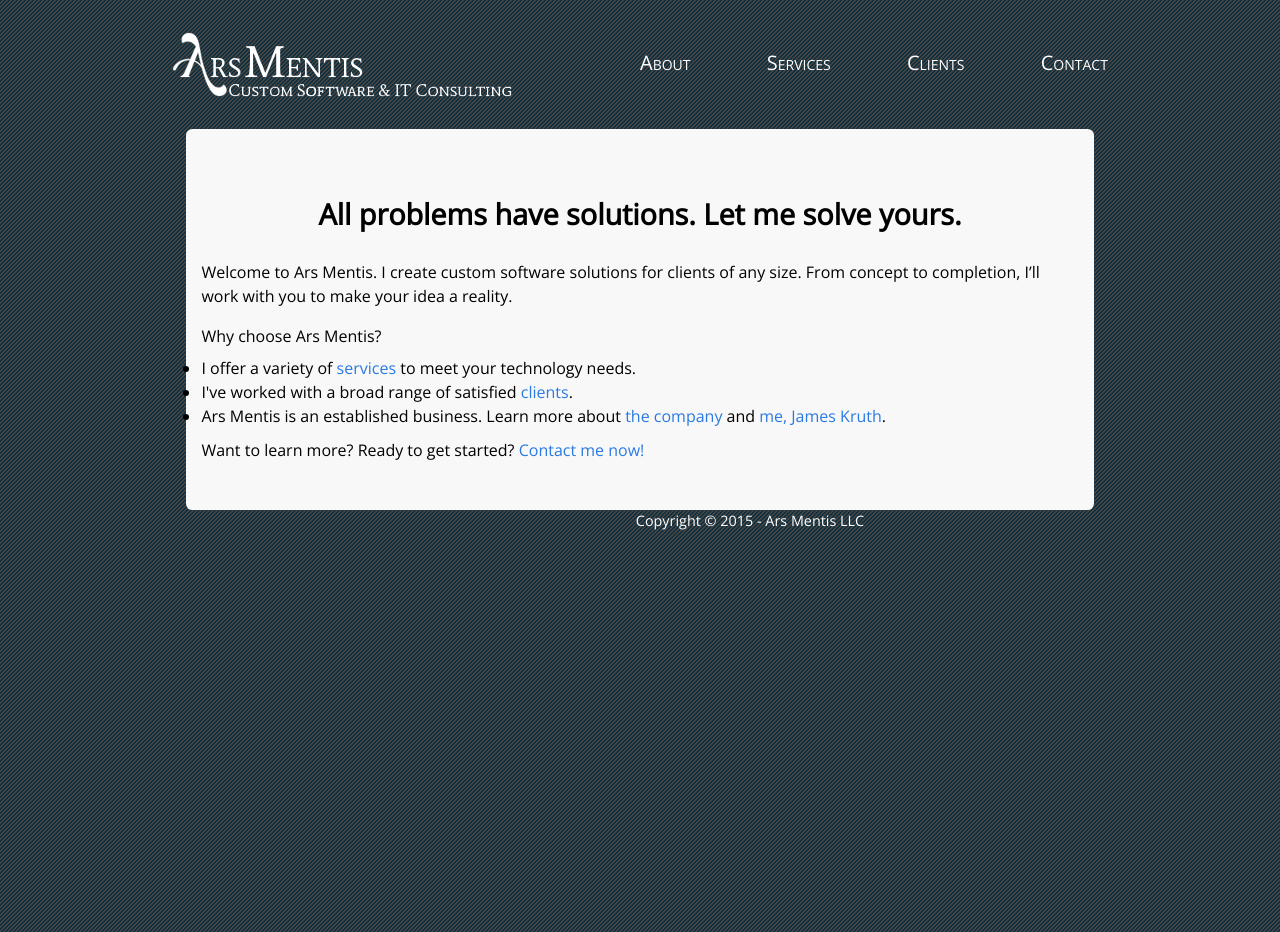
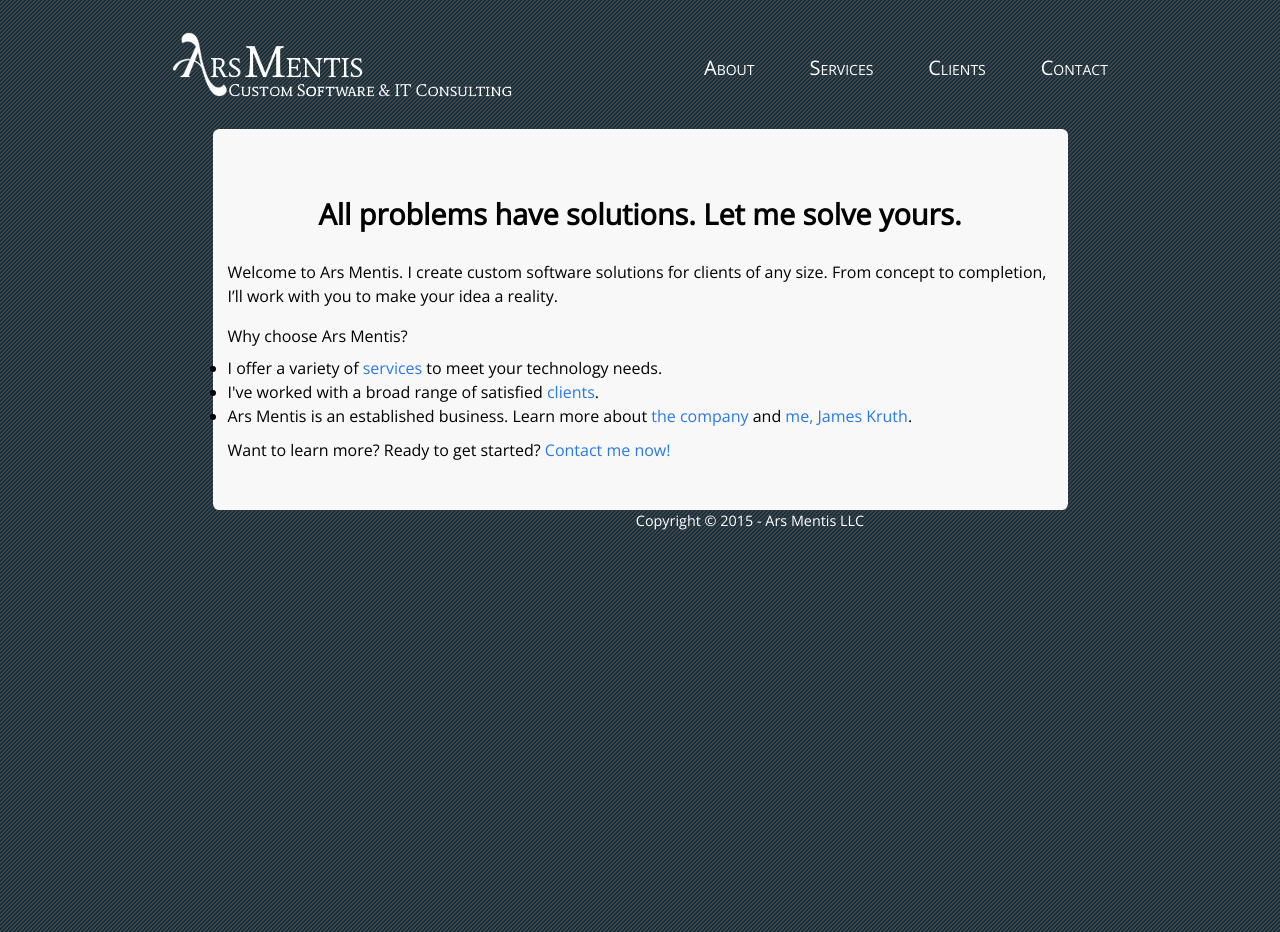
Before and after one commit to arsmentis/arsmentis-jekyll, a Jekyll site: the page built from index.html, in a window 1280 px wide. Built offline with Jekyll 4.4.1, drawn with Linux system fonts in a browser that asks for light colours; nearby versions of some CDN libraries.

Commit message:
Working on #1: made navigation responsive at md, sm, xs resolutions

```diff
--- a/_includes/header.html
+++ b/_includes/header.html
@@ -1,10 +1,10 @@
 <header>
   <div class="container">
     <h1 class="visible-print-block">Ars Mentis LLC</h1>
-    <div class="col-sm-6 col-xs-12 hidden-print">
+    <div class="col-md-6 col-sm-12 hidden-print">
       <a href="{{ site.baseurl }}" class="hidden-print"><img src="{{ "/img/splash_logo.png" | prepend: site.baseurl }}" alt="Ars Mentis LLC"></a>
     </div>
-    <div class="col-sm-6 col-xs-12 hidden-print">
+    <div class="col-md-6 col-sm-12 hidden-print">
       <nav class="ie-css-nav">
         <ul role="navigation">
           <li class="text-center"><a href="{{ site.baseurl }}/about">About</a></li>
--- a/_layouts/default.html
+++ b/_layouts/default.html
@@ -6,7 +6,7 @@
     <body>
 
     {% include header.html %}
-    <div class="jumbotron jumbo-768-style">
+    <div class="jumbotron jumbo-style">
       {{ content }}
     </div>
 
--- a/css/main.css
+++ b/css/main.css
@@ -42,8 +42,8 @@
 
 nav ul {
   height: 100%;
-  margin: 0 auto;
-  padding-top: 1em;
+  margin-left: 4em;
+  padding-top: 1.3em;
   list-style-type: none;
   font-variant: small-caps;
 
@@ -69,8 +69,8 @@
 
 /* Jumbotron */
 
-.jumbo-768-style {
-  width: 95.5%;
+.jumbo-style {
+  width: 90%;
   margin: 0 auto;
   border-radius: 0.4em 0.4em 0.4em 0.4em;
   -moz-border-radius: 0.4em 0.4em 0.4em 0.4em;
@@ -102,17 +102,43 @@
   padding: 0;
 }
 
+@media (max-width: 992px) {
+  /* Navigation */
+  nav ul {
+    max-width: 90%;
+    margin: 0 auto;
+  }
+}
+
 @media (max-width: 768px) {
   /* Header */
   header img {
     max-width: 99%;
   }
 
+  /* Navigation */
+  nav ul {
+    max-width: 85%;
+    margin: 0 auto;
+    padding-top: 1em;
+  }
+
   /* Jumbotron */
-  .jumbo-768-style {
+  .jumbo-style {
     width: 100%;
     border-radius: 0;
     -moz-border-radius: 0;
     -webkit-border-radius: 0;
   }
 }
+
+@media (max-width: 768px) {
+  /* Navigation */
+  nav ul {
+    max-width: 90%;
+  }
+
+  nav a, nav a:hover, nav a:active, nav a:visited, nav a:focus {
+    font-size: .99em;
+  }
+}
```
